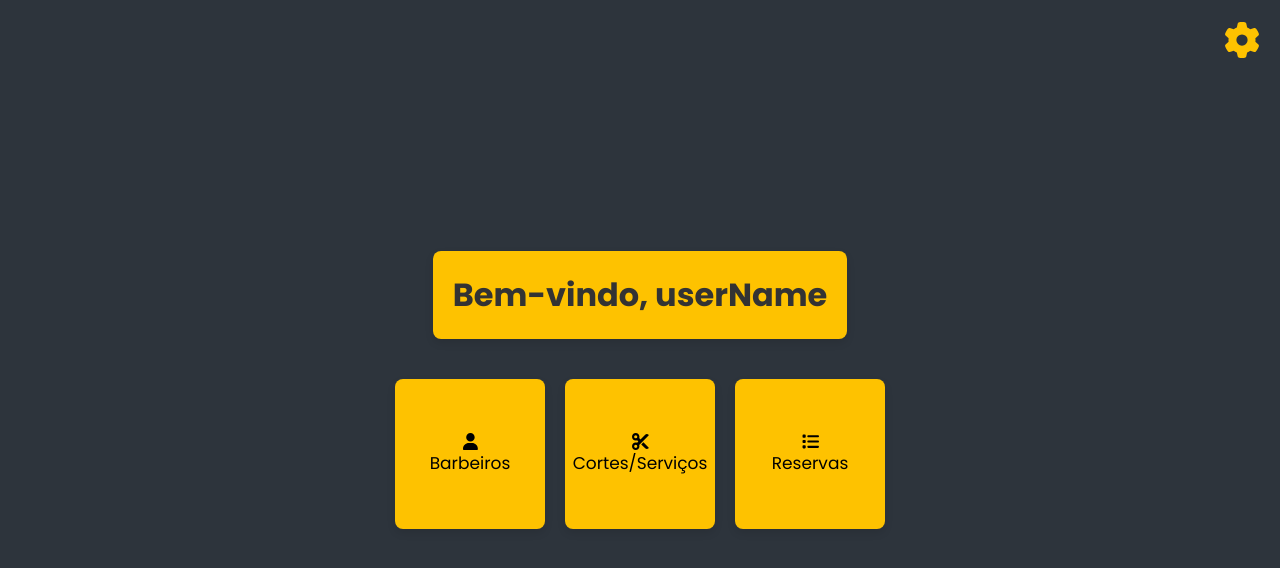
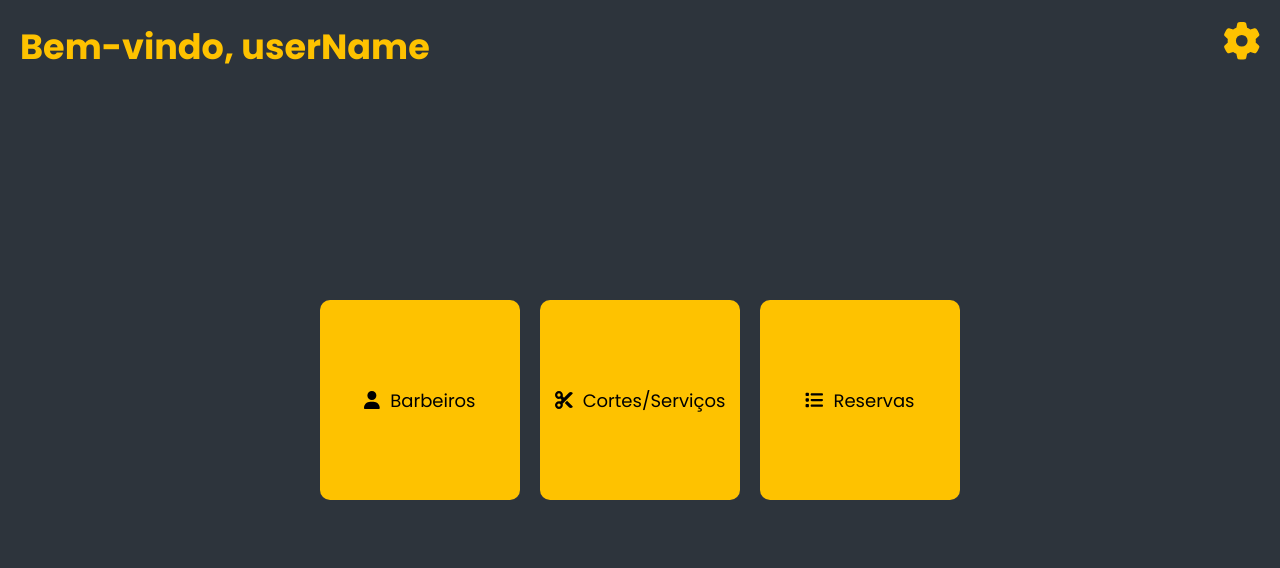
Before and after one commit to MarcosViniDLL/agendabarbeiro-front, a React (Vite) app: page /home in a window 1280 px wide. Shown: the top 568 px of the page. Built offline with nearby package versions, Linux system fonts and the light colour scheme.

Commit message:
tela home atualizada

```diff
--- a/src/pages/Inicial/Home.module.css
+++ b/src/pages/Inicial/Home.module.css
@@ -1,90 +1,67 @@
-/* Container que engloba tudo */
-body {
+/* Home.module.css */
+.container {
   display: flex;
-  justify-content: center; /* Centraliza horizontalmente */
-  align-items: center; /* Centraliza verticalmente */
-  height: 100vh; /* Garante que ocupe a altura total da viewport */
-  margin: 0; /* Remove a margem padrão do body */
+  flex-direction: column;
+  align-items: center;
+  padding: 20px;
+  height: 100vh;
+  box-sizing: border-box;
+  position: relative;
 }
 
-.container {
-  display: flex;
-  align-items: center;
-  flex-direction: column;
-  text-align: center;
-  padding: 1.125rem;
-}
-
-/* Estilo para o cabeçalho */
-.home_header {
-  display: flex;
-  justify-content: center; /* Centraliza o texto de boas-vindas */
-  align-items: center;
-  padding: 20px;
-  background-color: var(--secundary);
-  box-shadow: 0 4px 8px rgba(0, 0, 0, 0.1); /* Sombra sutil para o cabeçalho */
-  border-radius: 8px; /* Cantos arredondados */
-  margin-bottom: 20px; /* Espaço abaixo do cabeçalho */
-}
-
-/* Texto de boas-vindas */
-.welcome_text {
-  margin: 0; /* Remova o espaçamento padrão do h1 */
-  font-size: 2rem;
-  color: #333;
-}
-
-/* Botão de configurações */
 .settings_button {
   position: absolute;
   top: 20px;
   right: 20px;
-  background-color: transparent;
+  background: none;
   border: none;
   cursor: pointer;
-  font-size: 1.8rem;
+  font-size: 30px;
   color: var(--secundary);
-  transition: color 0.3s; /* Animação de transição suave */
 }
 
-.settings_button:hover {
-  opacity: 0.7; /* Cor de destaque ao passar o mouse */
+.home_header {
+  position: absolute;
+  top: 20px;
+  left: 20px;
 }
 
-/* Botões principais */
+.welcome_text {
+  margin: 0;
+  font-size: 35px;
+  color: var(--secundary);
+}
+
 .main_buttons {
   display: flex;
   justify-content: center;
-  gap: 20px; /* Espaçamento entre os botões */
-  padding: 20px 0;
-  font-family: 'Poppins', sans-serif;
+  align-items: center;
+  width: 100%;
+  height: 100%;
 }
 
 .main_button {
   display: flex;
-  flex-direction: column;
   align-items: center;
   justify-content: center;
-  width: 150px;
-  height: 150px;
+  margin: 10px;
+  padding: 20px;
+  font-size: 18px;
   background-color: var(--secundary);
   color: black;
-  font-size: 17px;
   border: none;
+  border-radius: 10px;
   cursor: pointer;
-  transition: transform 0.3s, box-shadow 0.3s; /* Animação de transição suave */
-  box-shadow: 0 4px 8px rgba(0, 0, 0, 0.1); /* Sombra sutil para os botões */
-  border-radius: 8px; /* Cantos arredondados */
-  font-family: 'Poppins', sans-serif;
+  transition: background-color 0.3s, transform 0.3s;
+  width: 200px;
+  height: 200px;
 }
 
 .main_button:hover {
-  transform: translateY(-5px); /* Efeito de elevação ao passar o mouse */
-  box-shadow: 0 8px 16px rgba(0, 0, 0, 0.2); /* Sombra aumentada ao passar o mouse */
+  background-color: #ffcc00;
+  transform: scale(1.05);
 }
 
-/* Ícones dentro dos botões */
-.main_button .fa-icon {
-  margin-bottom: 10px; /* Espaço entre o ícone e o texto */
-  font-size: 2rem; /* Tamanho dos ícones */
+.main_button span {
+  margin-left: 10px;
 }
--- a/src/pages/Inicial/index.jsx
+++ b/src/pages/Inicial/index.jsx
@@ -1,12 +1,12 @@
 import { FontAwesomeIcon } from '@fortawesome/react-fontawesome';
 import { faCog, faUser, faCut, faList } from '@fortawesome/free-solid-svg-icons';
-import styles from '../Inicial/Home.module.css'
+import styles from '../Inicial/Home.module.css';
 
 function HomeHeader() {
   return (
     <div className={styles.container}>
       <button className={styles.settings_button}>
-        <FontAwesomeIcon icon={faCog} size="lg" /> {/* Ícone de configurações */}
+        <FontAwesomeIcon icon={faCog} size="lg" />
       </button>
       <div className={styles.home_header}>
         <h1 className={styles.welcome_text}>Bem-vindo, userName</h1>
```
